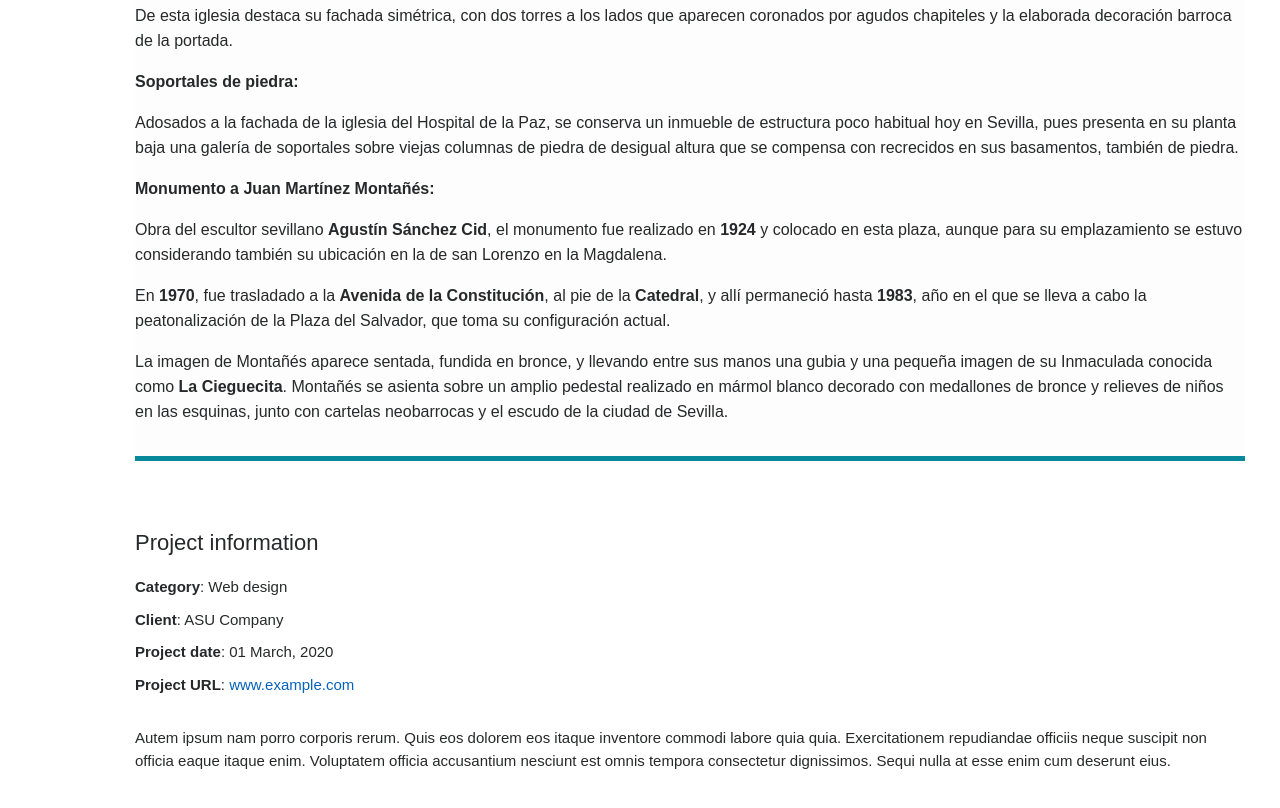
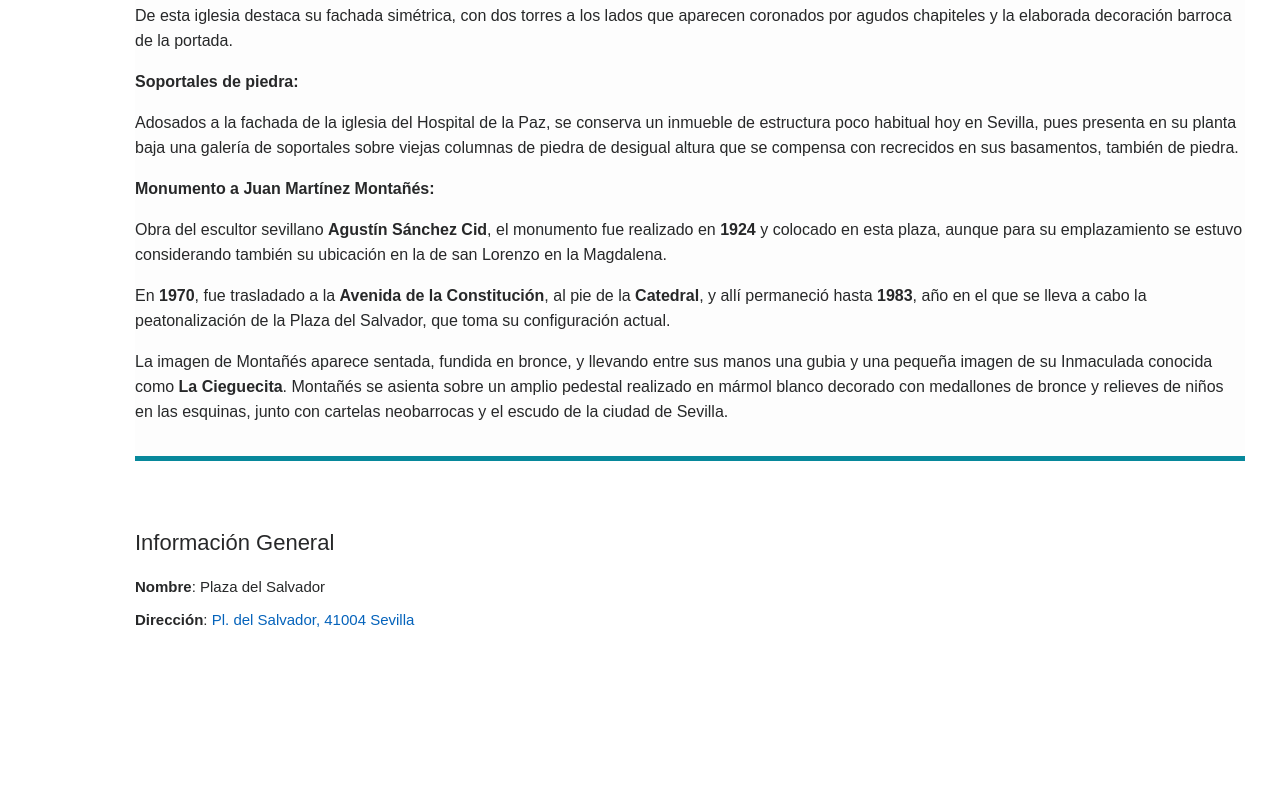
Before and after one commit to hispalisArt/artvisuals, a plain HTML site: page portfolio-details.html in a window 1280 px wide. Shown: the part 1856-2664 px from the top of the page. Drawn offline with Linux system fonts and the light colour scheme.

Commit message:
ultimos cambios

```diff
--- a/portfolio-details.html
+++ b/portfolio-details.html
@@ -116,17 +116,11 @@
             </div>
 
             <div class="col-lg-12 portfolio-info">
-              <h3>Project information</h3>
+              <h3>Información General</h3>
               <ul>
-                <li><strong>Category</strong>: Web design</li>
-                <li><strong>Client</strong>: ASU Company</li>
-                <li><strong>Project date</strong>: 01 March, 2020</li>
-                <li><strong>Project URL</strong>: <a href="#">www.example.com</a></li>
+                <li><strong>Nombre</strong>: Plaza del Salvador</li>
+                <li><strong>Dirección</strong>: <a href="https://goo.gl/maps/M3UCaew14hPKSngD7" target="_blank">Pl. del Salvador, 41004 Sevilla</a></li>
               </ul>
-
-              <p>
-                Autem ipsum nam porro corporis rerum. Quis eos dolorem eos itaque inventore commodi labore quia quia. Exercitationem repudiandae officiis neque suscipit non officia eaque itaque enim. Voluptatem officia accusantium nesciunt est omnis tempora consectetur dignissimos. Sequi nulla at esse enim cum deserunt eius.
-              </p>
             </div>
 
           </div>
```
